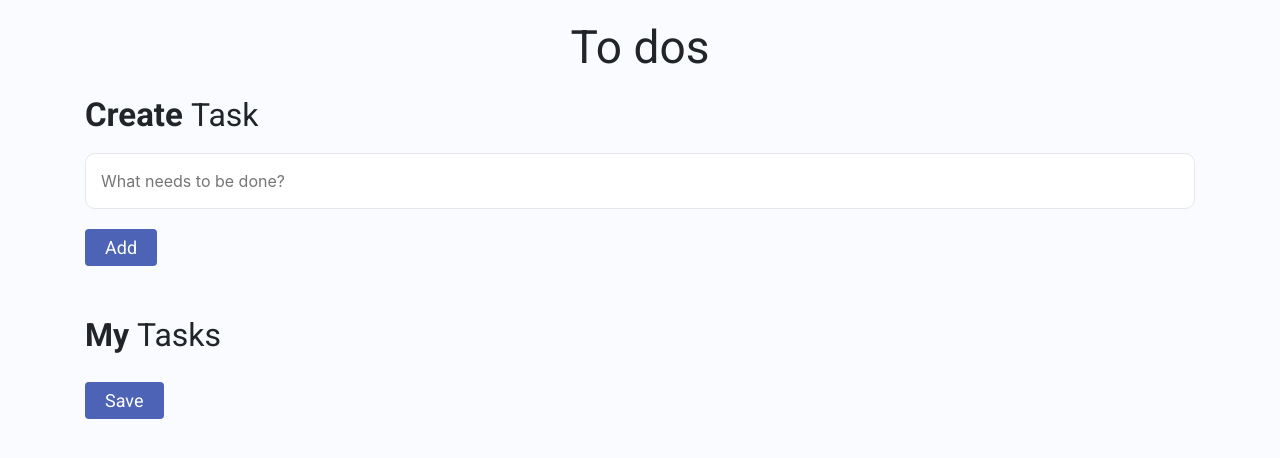
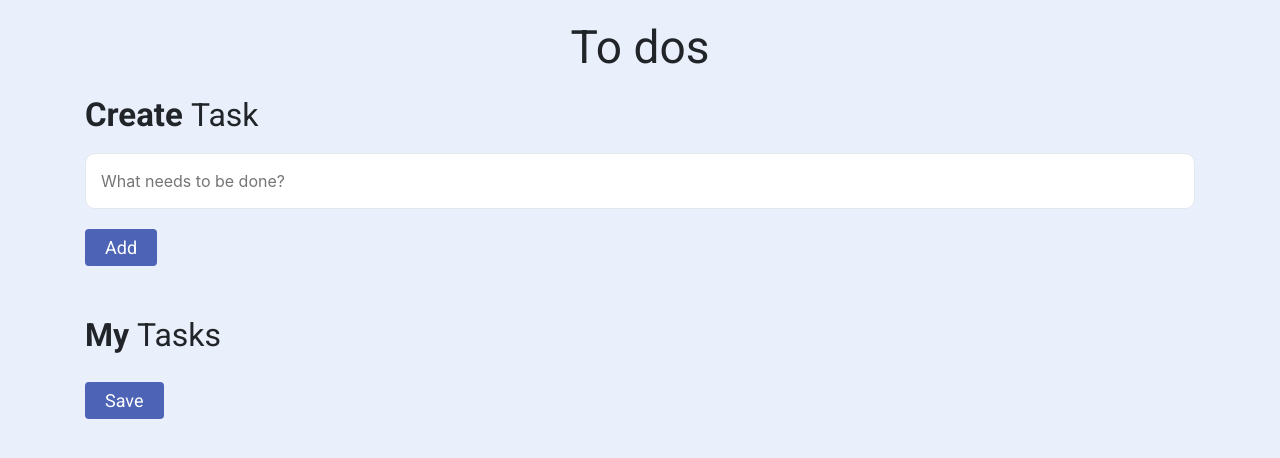
Before and after one commit to K-Kethan/ToDoApp, a plain HTML site: page To do App.html in a window 1280 px wide. Drawn offline with nearby package versions, Linux system fonts and the light colour scheme; a web font is replaced by a local one.

Commit message:
Update To do App.css

```diff
--- a/To do App.css
+++ b/To do App.css
@@ -1,7 +1,7 @@
 @import url("https://fonts.googleapis.com/css2?family=Bree+Serif&family=Caveat:wght@400;700&family=Lobster&family=Monoton&family=Open+Sans:ital,wght@0,400;0,700;1,400;1,700&family=Playfair+Display+SC:ital,wght@0,400;0,700;1,700&family=Playfair+Display:ital,wght@0,400;0,700;1,700&family=Roboto:ital,wght@0,400;0,700;1,400;1,700&family=Source+Sans+Pro:ital,wght@0,400;0,700;1,700&family=Work+Sans:ital,wght@0,400;0,700;1,700&display=swap");
 
 .todos-bg-container {
-    background-color: #f9fbfe;
+    background-color: #e9f0fb;
     height: 100vh;
 }
 
```
